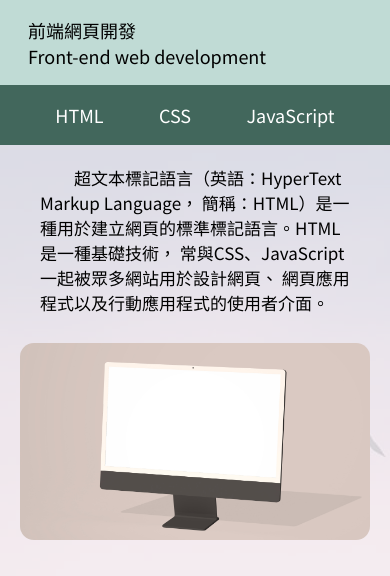
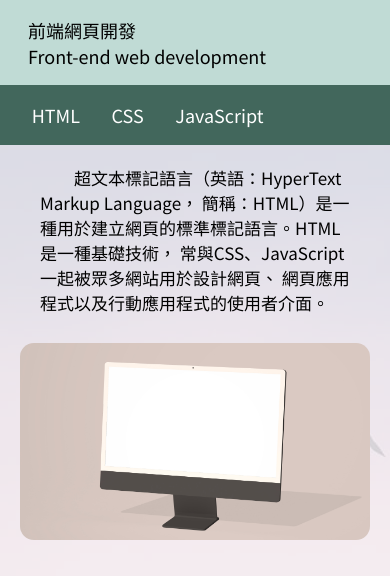
Before and after one commit to lanxin40433/web_test, a plain HTML site: page index.html in a window 390 px wide. Shown: the top 576 px of the page. Drawn offline with Linux system fonts and the light colour scheme.

Commit message:
Fix html.

```diff
--- a/css/style.css
+++ b/css/style.css
@@ -26,16 +26,19 @@ html,body{
 
 }
 
+.navbtn li{
+    list-style-type: none;
+}
 
-.navbtn a{
+.navbtn li a{
     text-decoration: none;
     color: white;
     font-size: 32px;
 }
 
-.navbtn a:hover{
-    background-color: #3b5a51;
+.navbtn li:hover{
     padding: 1rem;
+    background-color: #2c443d;
 }
 
 .flex{
@@ -295,7 +298,7 @@ html,body{
         height: 60px;
     }
 
-    .navbtn a{
+    .navbtn li a{
         font-size: 20px;
     }
 
@@ -349,7 +352,7 @@ html,body{
         height: 60px;
     }
 
-    .navbtn a{
+    .navbtn li a{
         font-size: 20px;
     }
 
@@ -420,7 +423,7 @@ html,body{
         height: 60px;
     }
 
-    .navbtn a{
+    .navbtn li a{
         font-size: 18px;
     }
 
--- a/index.html
+++ b/index.html
@@ -103,12 +103,12 @@
         </div>
     </div>
     <div class="navbtn">
-        <a href="#HTML">HTML</a>
-        <a href="#CSS">CSS</a>
-        <a href="#JavaScript">JavaScript</a>
-        <a class="hidden" href="#RWD">RWD</a>
-        <a class="hidden" href="#Bootstrap">Bootstrap</a>
-        <a class="hidden" href="#Tailwind">Tailwind</a>
+        <li><a href="#HTML">HTML</a></li>
+        <li><a href="#CSS">CSS</a></li>
+        <li><a href="#JavaScript">JavaScript</a></li>
+        <li><a class="hidden" href="#RWD">RWD</a></li>
+        <li><a class="hidden" href="#Bootstrap">Bootstrap</a></li>
+        <li><a class="hidden" href="#Tailwind">Tailwind</a></li>
     </div>
     <div class="flex">
         <div class="content">
```
